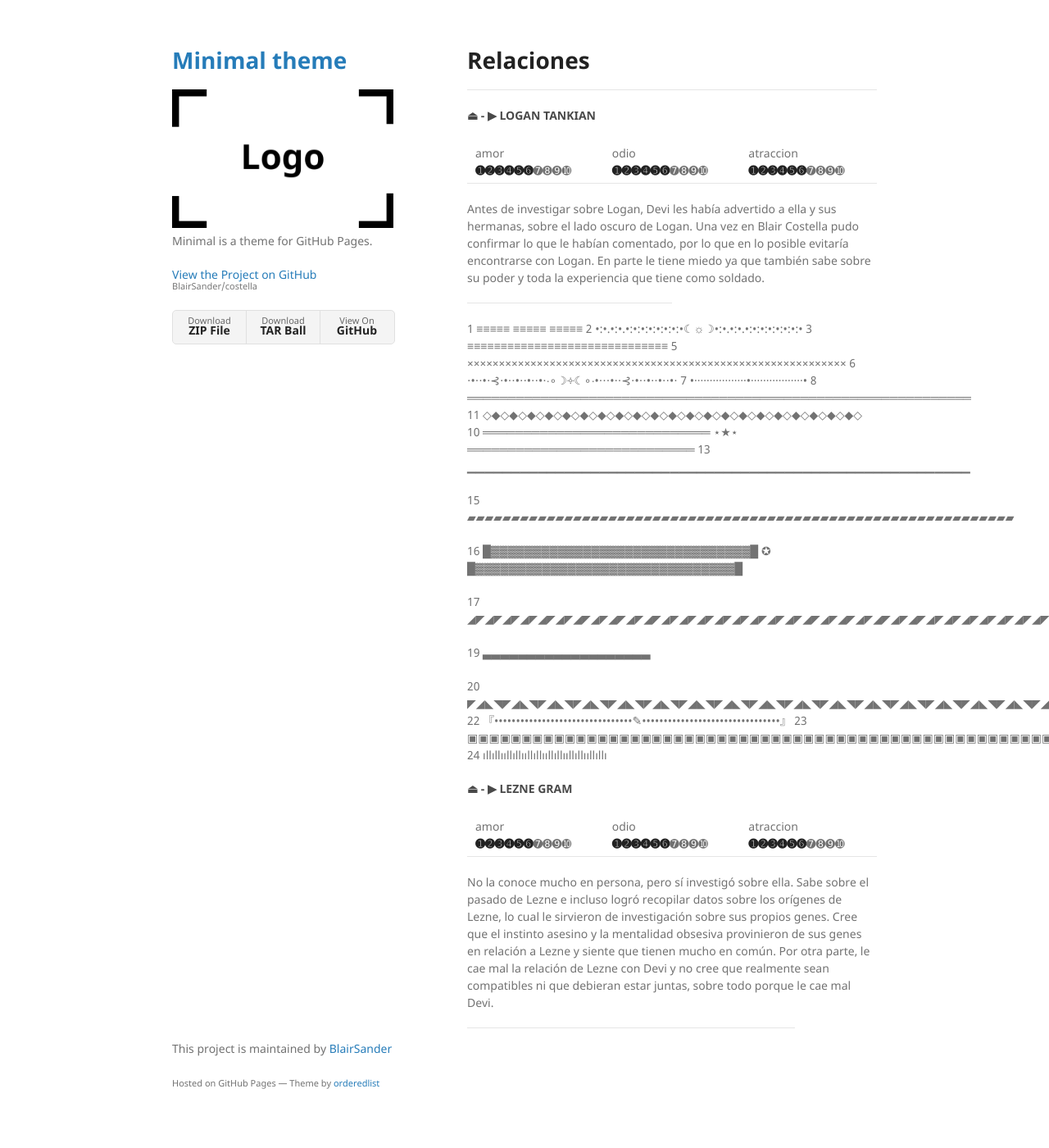
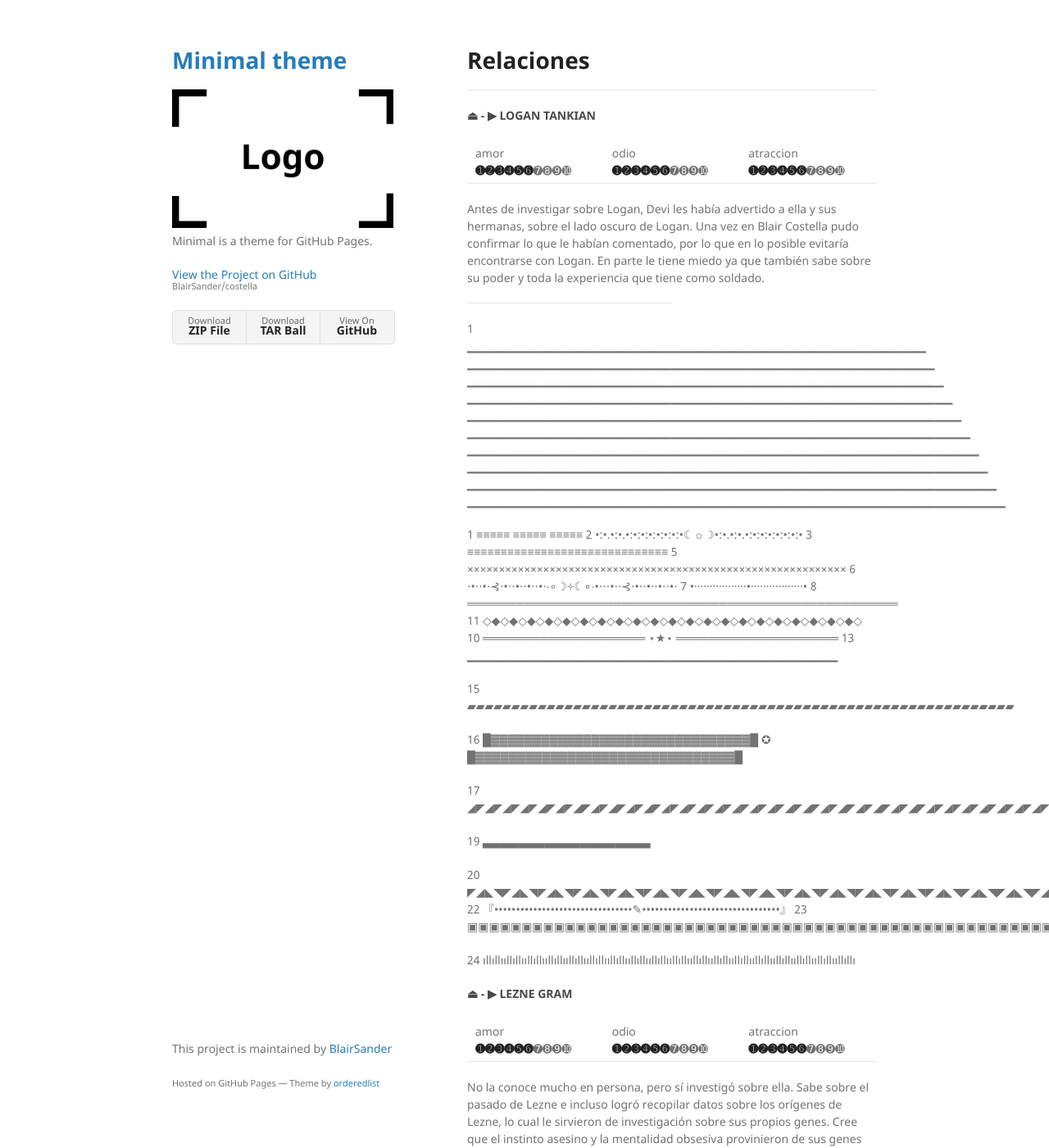
Before and after one commit to BlairSander/costella, a Jekyll site: the page built from relaciones.md, in a window 1280 px wide and 1400 px high. Shown: the whole window at 82% size. Built offline with Jekyll 4.4.1, drawn with Linux system fonts in a browser that asks for light colours; our own code applies the rules of GitHub Pages for plain Markdown files.

Commit message:
Update relaciones.md

```diff
--- a/relaciones.md
+++ b/relaciones.md
@@ -13,16 +13,32 @@ Antes de investigar sobre Logan, Devi les había advertido a ella y sus hermanas
 
  <hr width="50%">
 
+
+1
+▁▁▁▁▁▁▁▁▁▁▁▁▁▁▁▁▁▁▁▁▁▁▁▁▁▁▁▁▁▁▁▁▁▁▁▁▁▁▁▁▁▁▁▁▁▁▁▁▁▁▁▁
+▁▁▁▁▁▁▁▁▁▁▁▁▁▁▁▁▁▁▁▁▁▁▁▁▁▁▁▁▁▁▁▁▁▁▁▁▁▁▁▁▁▁▁▁▁▁▁▁▁▁▁▁▁
+▁▁▁▁▁▁▁▁▁▁▁▁▁▁▁▁▁▁▁▁▁▁▁▁▁▁▁▁▁▁▁▁▁▁▁▁▁▁▁▁▁▁▁▁▁▁▁▁▁▁▁▁▁▁
+▁▁▁▁▁▁▁▁▁▁▁▁▁▁▁▁▁▁▁▁▁▁▁▁▁▁▁▁▁▁▁▁▁▁▁▁▁▁▁▁▁▁▁▁▁▁▁▁▁▁▁▁▁▁▁
+▁▁▁▁▁▁▁▁▁▁▁▁▁▁▁▁▁▁▁▁▁▁▁▁▁▁▁▁▁▁▁▁▁▁▁▁▁▁▁▁▁▁▁▁▁▁▁▁▁▁▁▁▁▁▁▁
+▁▁▁▁▁▁▁▁▁▁▁▁▁▁▁▁▁▁▁▁▁▁▁▁▁▁▁▁▁▁▁▁▁▁▁▁▁▁▁▁▁▁▁▁▁▁▁▁▁▁▁▁▁▁▁▁▁
+▁▁▁▁▁▁▁▁▁▁▁▁▁▁▁▁▁▁▁▁▁▁▁▁▁▁▁▁▁▁▁▁▁▁▁▁▁▁▁▁▁▁▁▁▁▁▁▁▁▁▁▁▁▁▁▁▁▁
+▁▁▁▁▁▁▁▁▁▁▁▁▁▁▁▁▁▁▁▁▁▁▁▁▁▁▁▁▁▁▁▁▁▁▁▁▁▁▁▁▁▁▁▁▁▁▁▁▁▁▁▁▁▁▁▁▁▁▁
+▁▁▁▁▁▁▁▁▁▁▁▁▁▁▁▁▁▁▁▁▁▁▁▁▁▁▁▁▁▁▁▁▁▁▁▁▁▁▁▁▁▁▁▁▁▁▁▁▁▁▁▁▁▁▁▁▁▁▁▁
+▁▁▁▁▁▁▁▁▁▁▁▁▁▁▁▁▁▁▁▁▁▁▁▁▁▁▁▁▁▁▁▁▁▁▁▁▁▁▁▁▁▁▁▁▁▁▁▁▁▁▁▁▁▁▁▁▁▁▁▁▁
+
+
+
+
 1 ≡≡≡≡≡ ≡≡≡≡≡ ≡≡≡≡≡
 2 •:•.•:•.•:•:•:•:•:•:•:•☾☼☽•:•.•:•.•:•:•:•:•:•:•:•
 3 ≡≡≡≡≡≡≡≡≡≡≡≡≡≡≡≡≡≡≡≡≡≡≡≡≡≡≡≡≡≡
 5 ××××××××××××××××××××××××××××××××××××××××××××××××××××××××××××
 6 ⋅•⋅⋅•⋅⊰⋅•⋅⋅•⋅⋅•⋅⋅•⋅∙∘☽༓☾∘∙•⋅⋅⋅•⋅⋅⊰⋅•⋅⋅•⋅⋅•⋅⋅•⋅
 7 •·················•·················•
-8 ══════════════════════════════════════════════════════════════
+8 ═════════════════════════════════════════════════════
 11 ◇◆◇◆◇◆◇◆◇◆◇◆◇◆◇◆◇◆◇◆◇◆◇◆◇◆◇◆◇◆◇◆◇◆◇◆◇◆◇◆◇◆◇
-10 ════════════════════════════ ⋆★⋆ ════════════════════════════
-13 ▁▁▁▁▁▁▁▁▁▁▁▁▁▁▁▁▁▁▁▁▁▁▁▁▁▁▁▁▁▁▁▁▁▁▁▁▁▁▁▁▁▁▁▁▁▁▁▁▁▁▁▁▁▁▁▁▁
+10 ════════════════════ ⋆★⋆ ════════════════════
+13 ▁▁▁▁▁▁▁▁▁▁▁▁▁▁▁▁▁▁▁▁▁▁▁▁▁▁▁▁▁▁▁▁▁▁▁▁▁▁▁▁▁▁
 
 15 ▰▰▰▰▰▰▰▰▰▰▰▰▰▰▰▰▰▰▰▰▰▰▰▰▰▰▰▰▰▰▰▰▰▰▰▰▰▰▰▰▰▰▰▰▰▰▰▰▰▰▰▰▰▰▰▰▰▰▰▰▰▰
 
@@ -35,7 +51,8 @@ Antes de investigar sobre Logan, Devi les había advertido a ella y sus hermanas
 20 ◤◢◣◥◤◢◣◥◤◢◣◥◤◢◣◥◤◢◣◥◤◢◣◥◤◢◣◥◤◢◣◥◤◢◣◥◤◢◣◥◤◢◣◥◤◢◣◥◤◢◣◥◤◢◣◥◤◢◣◥◤◢◣◥◤◢◣◥◤◢◣◥◤◢◣◥
 22 『••••••••••••••••••••••••••••••••✎••••••••••••••••••••••••••••••••』
 23 ▣▣▣▣▣▣▣▣▣▣▣▣▣▣▣▣▣▣▣▣▣▣▣▣▣▣▣▣▣▣▣▣▣▣▣▣▣▣▣▣▣▣▣▣▣▣▣▣▣▣▣▣▣▣▣▣▣▣▣▣▣▣▣▣▣▣▣▣▣▣▣▣
-24 ıllıllııllıllııllıllııllıllııllıllııllıllı
+
+24 ıllıllııllıllııllıllııllıllııllıllııllıllııllıllııllıllııllıllııllıllııllıllııllıllııllıllııllıllııllıllııllıllııllıllııllıllı
 
 
 #### ⏏ - ▶ LEZNE GRAM
```
